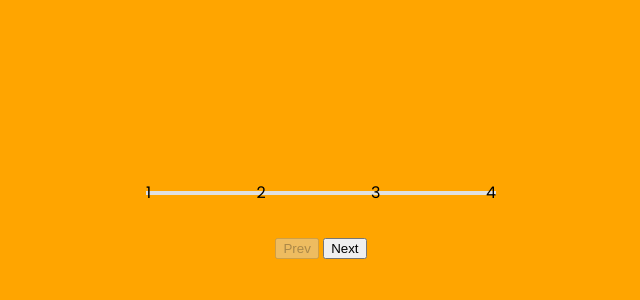
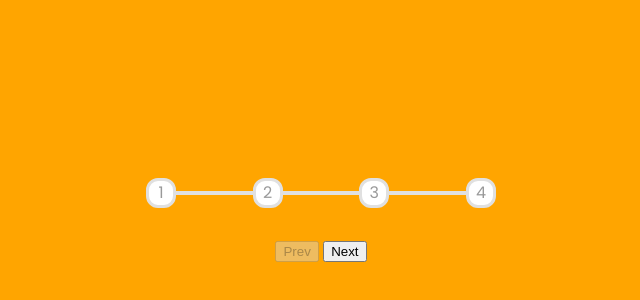
Before and after one commit to swe-robertkibet/Progress-Steps, a plain HTML site: page index.html in a window 1280 px wide. Shown: the part 180-480 px from the top of the page, without its empty margins (319-959 px from the left). Drawn offline with Linux system fonts and the light colour scheme.

Commit message:
Circles added

```diff
--- a/style.css
+++ b/style.css
@@ -53,3 +53,15 @@ body{
     z-index: -1;
     transition: 0.4s ease;
 }
+ .circle {
+    background-color: #fff;
+    color: #999;
+    border-radius: 40%;
+    height: 30px;
+    width: 30px;
+    display: flex;
+    align-items: center;
+    justify-content: center;
+    border: 3px solid #e0e0e0;
+    transition: 0.4s ease;
+ }
```
